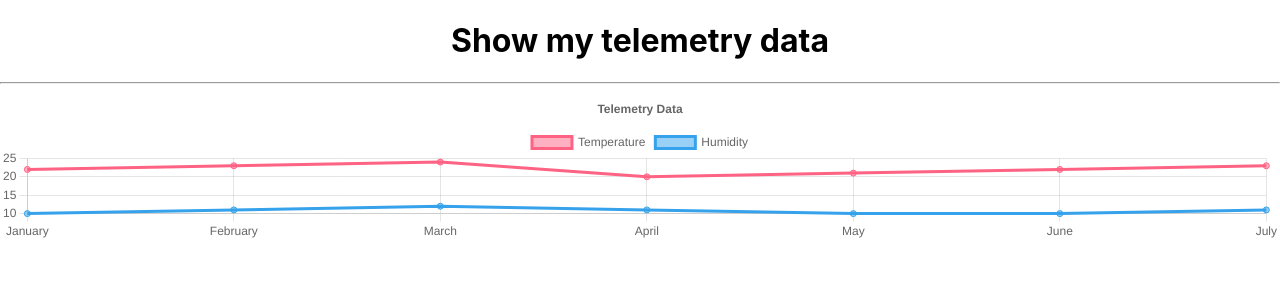
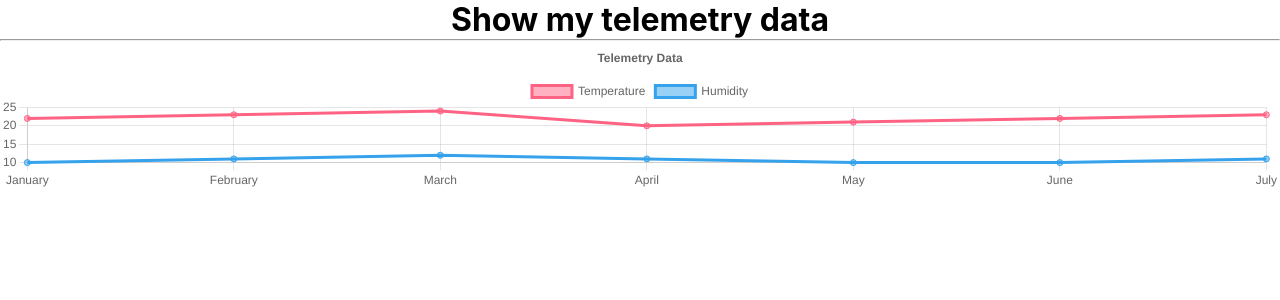
Before and after one commit to kotov-valery/chaising-the-mold, a React (Create React App) app in the folder frontend/: page / in a window 1280 px wide. Shown: the top 300 px of the page. Built offline with nearby package versions, Linux system fonts and the light colour scheme.

Commit message:
[UI] Use vw and vh to specify chart size

```diff
--- a/frontend/src/App.css
+++ b/frontend/src/App.css
@@ -1,3 +1,9 @@
+* {
+  margin: 0;
+  padding: 0;
+  box-sizing: border-box;
+
+}
 .App {
   text-align: center;
 }
--- a/frontend/src/App.js
+++ b/frontend/src/App.js
@@ -6,7 +6,7 @@ import { SettngsProvier } from './components/settingsContext'
 
 function App () {
   return (
-    <div className='App'>
+    <div className="App" style={{ width: '100vw', height: '100vh' }}>
       <h1>Show my telemetry data</h1>
       <hr />
       <SettngsProvier value='chart'>
@@ -16,8 +16,9 @@ function App () {
           )}
         />
       </SettngsProvier>
+
     </div>
   )
 }
 
-export default App
+export default App;
```
